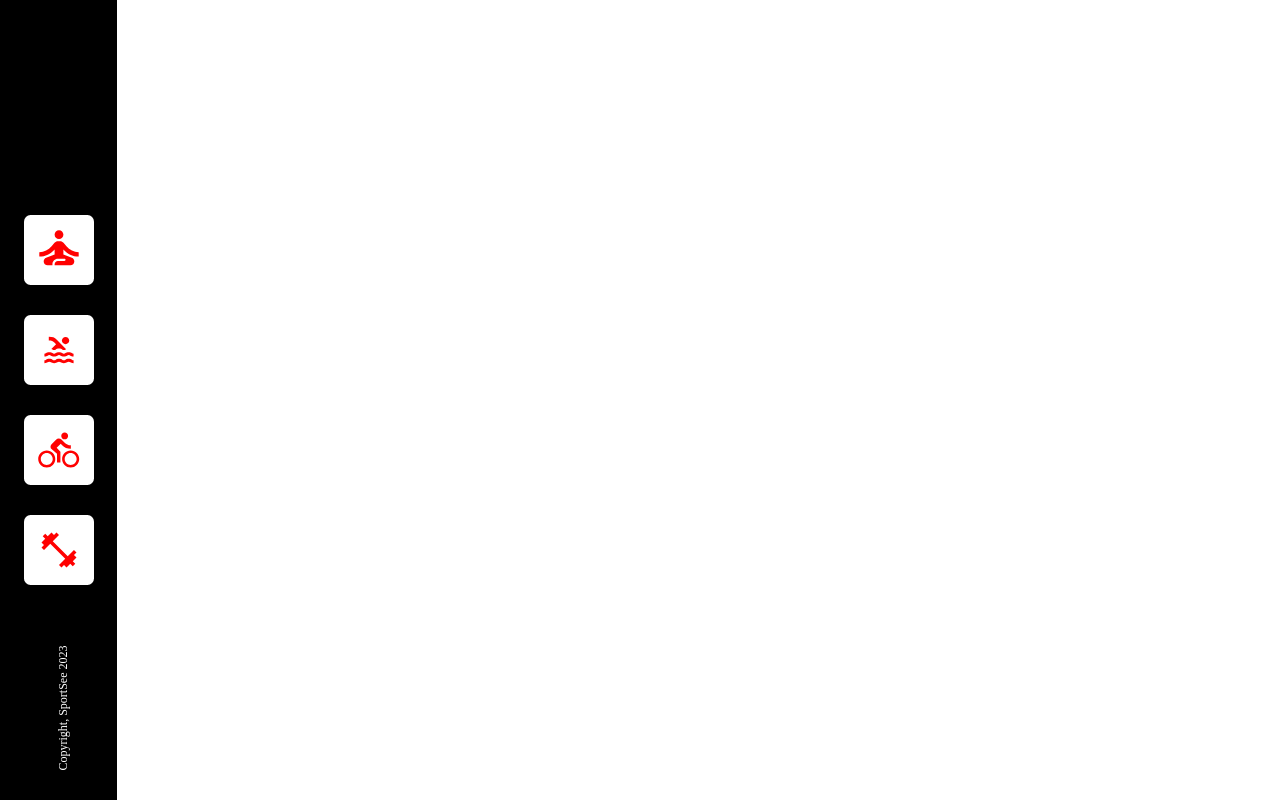
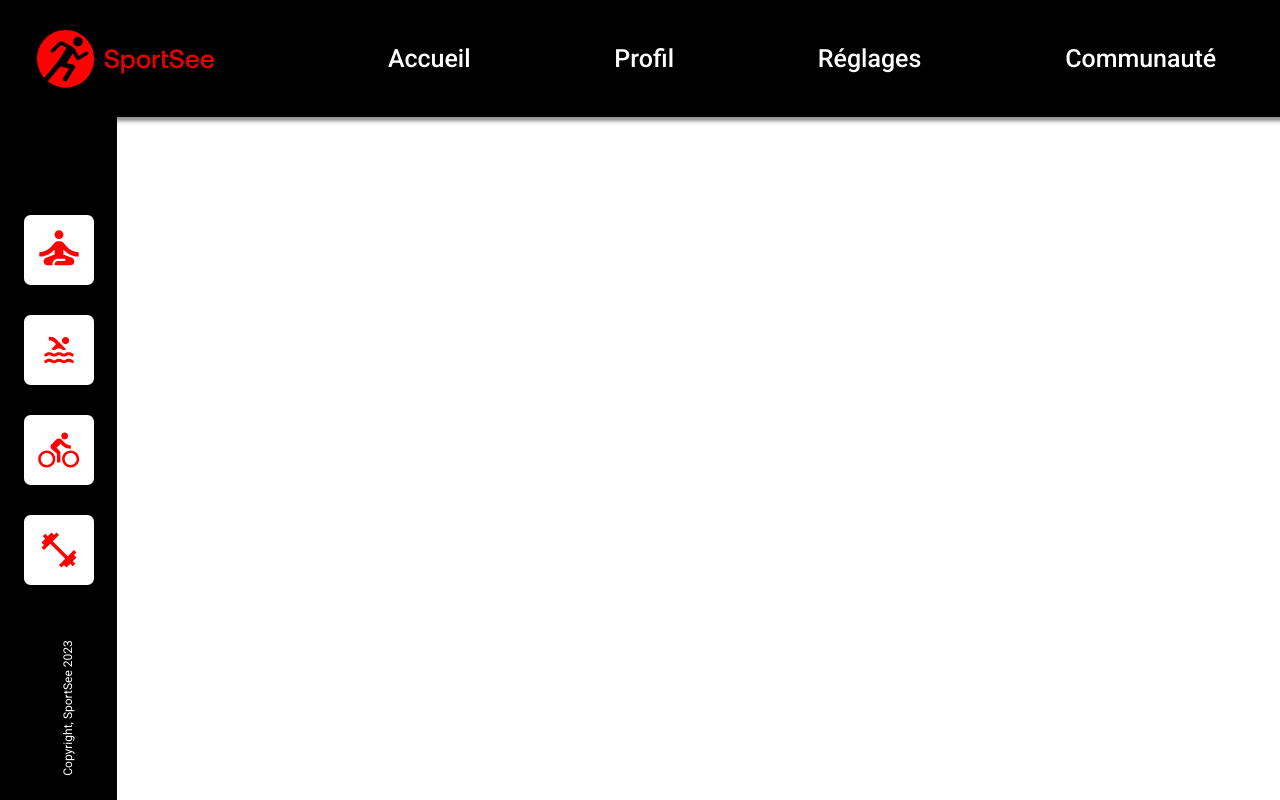
Before and after one commit to Nellylie/sportsee-p12, a React (Create React App) app in the folder sportsee/: page /Profil in a window 1280 px wide. Built offline with nearby package versions, Linux system fonts and the light colour scheme.

Commit message:
feat(): integration style du header

```diff
--- a/sportsee/src/components/Header.jsx
+++ b/sportsee/src/components/Header.jsx
@@ -1,7 +1,29 @@
+import { NavLink } from "react-router-dom";
+import logo from '../icones/logo.svg';
+
 function Header () {
   return (
-    <div> Header
-    </div>
+    <header className="header-main">
+      <NavLink to="/">
+        <img className="logo" src={logo} alt="logo de SportSee" />
+      </NavLink>
+      <nav className="navbar">
+        <ul className="navbarList">
+          <li className="navbarListItem">
+            <NavLink className="navbarLink" to="/">Accueil</NavLink>
+          </li>
+          <li className="navbarListItem">
+            <NavLink className="navbarLink" to="/profil">Profil</NavLink>
+          </li>
+          <li className="navbarListItem">
+            <NavLink className="navbarLink" to="/reglages">Réglages</NavLink>
+          </li>
+          <li className="navbarListItem">
+            <NavLink className="navbarLink" to="/communaute">Communauté</NavLink>
+          </li>
+        </ul>
+      </nav>
+    </header>
   );
 }
 
--- a/sportsee/src/style/_global.scss
+++ b/sportsee/src/style/_global.scss
@@ -0,0 +1,7 @@
+@import url('https://fonts.googleapis.com/css2?family=Roboto:ital,wght@0,100;0,300;0,400;0,500;0,700;0,900;1,100;1,300;1,400;1,500;1,700;1,900&display=swap');
+$font: 'Roboto', sans-serif;
+
+* {
+    font-family: $font;
+    font-weight: 500;
+}
--- a/sportsee/src/style/_head.scss
+++ b/sportsee/src/style/_head.scss
@@ -0,0 +1,40 @@
+.header-main {
+  position: fixed;
+  width:100%;
+  height:117px;
+  top:0;
+  display: flex;
+  align-items: center;
+  background: black;
+  color: white;
+  box-shadow: 0px 4px 4px rgba(0, 0, 0, 0.25);
+  z-index: 1;
+}
+.logo {
+  padding: 18px 62px 12px 28px;
+}
+
+.navbar {
+  width: 100%;
+}
+
+.navbarList {
+  display: flex;
+  justify-content: space-around;
+}
+
+.navbarListItem {
+  list-style-type: none;
+  font-style: normal;
+  font-weight: 400;
+  font-size: 25px;
+  line-height: 24px;
+  color: white;
+  text-decoration: none;
+
+}
+
+.navbarLink {
+    color:white;
+    text-decoration: none;
+}
```
